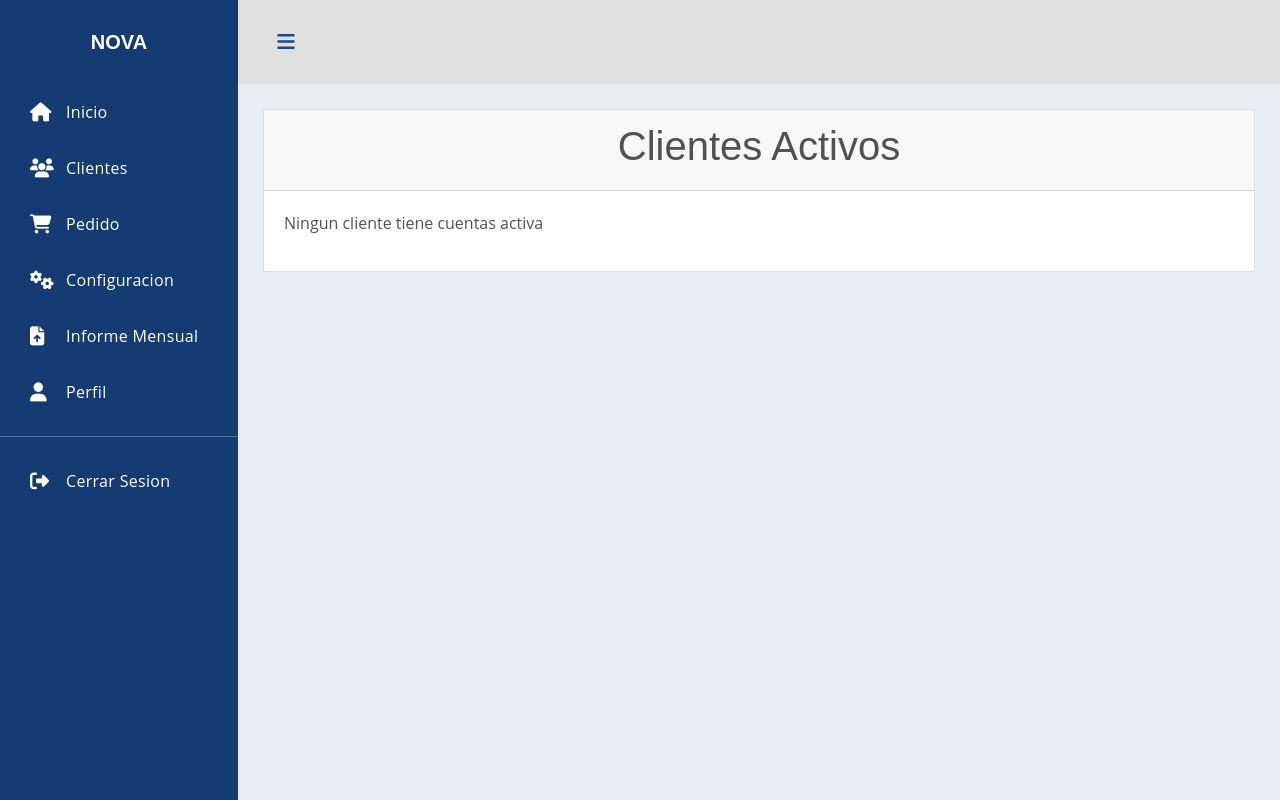
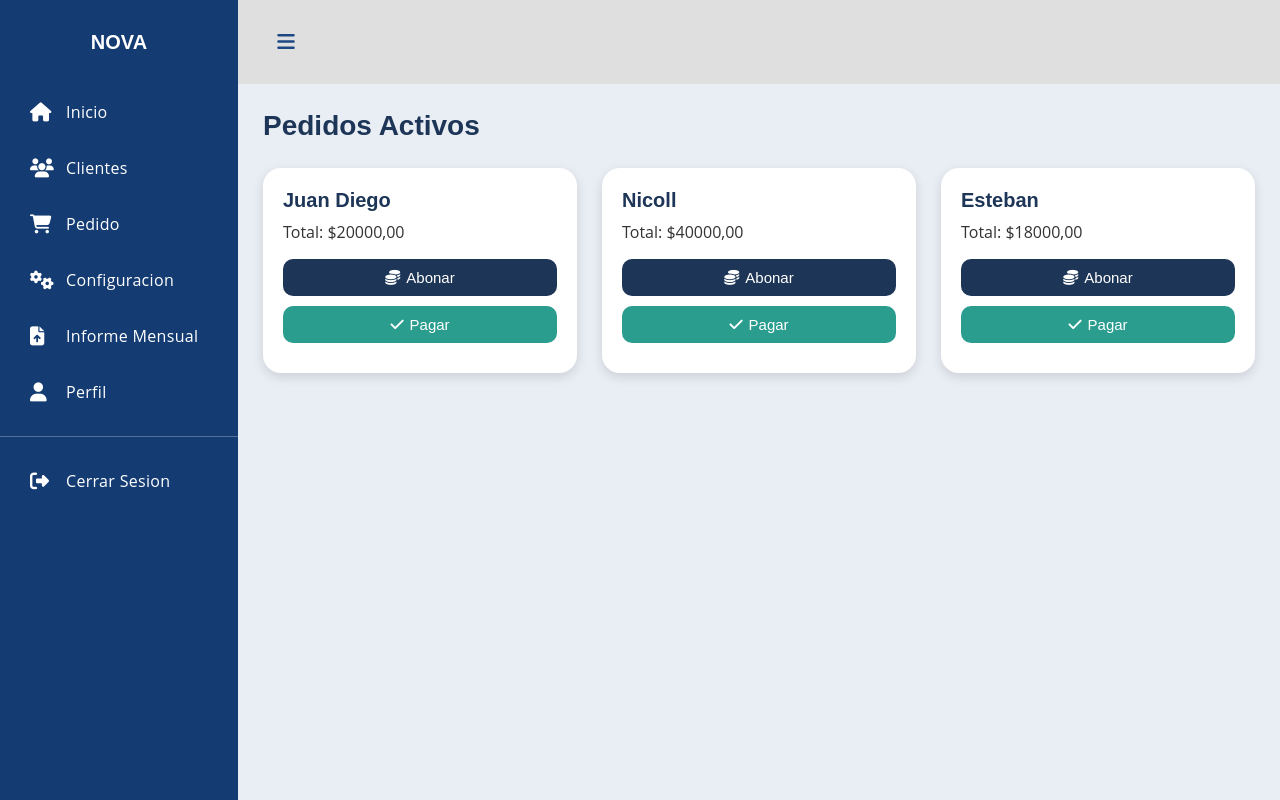
Before and after one commit to JuanDiegoHub/Save-Nova, a Django app: page /menu/ in a window 1280 px wide. Run offline with Django 5.2, Linux system fonts and the light colour scheme; data comes from the database, SQL or seed files in the repository; both versions use the stored data as it was after the commit.

Commit message:
Vista del menu completa

```diff
--- /dev/null
+++ b/menu/static/menu/CSS/pedido.css
@@ -0,0 +1,123 @@
+/* === CONTENEDOR GENERAL === */
+.titulo-pedidos {
+    font-size: 28px;
+    font-weight: 600;
+    color: #1d3557;
+    margin-bottom: 25px;
+}
+
+/* === GRID DE 3 COLUMNAS === */
+.grid-pedidos {
+    display: grid;
+    grid-template-columns: repeat(3, 1fr);
+    gap: 25px;
+}
+
+/* RESPONSIVE */
+@media (max-width: 992px) {
+    .grid-pedidos {
+        grid-template-columns: repeat(2, 1fr);
+    }
+}
+
+@media (max-width: 600px) {
+    .grid-pedidos {
+        grid-template-columns: 1fr;
+    }
+}
+
+/* === TARJETAS DE PEDIDOS === */
+.pedido-card {
+    background: white;
+    padding: 20px;
+    border-radius: 18px;
+    box-shadow: 0px 4px 12px rgba(0, 0, 0, 0.12);
+    transition: 0.3s ease;
+}
+
+.pedido-card:hover {
+    transform: translateY(-4px);
+    box-shadow: 0px 6px 16px rgba(0, 0, 0, 0.18);
+}
+
+/* Cliente */
+.pedido-cliente {
+    font-size: 20px;
+    font-weight: bold;
+    color: #1d3557;
+    margin-bottom: 8px;
+}
+
+/* Total */
+.pedido-total {
+    font-size: 16px;
+    color: #333;
+    margin-bottom: 15px;
+}
+
+/* === BOTONES === */
+.btn-abonar,
+.btn-pagar {
+    width: 100%;
+    padding: 10px 15px;
+    border-radius: 10px;
+    color: white;
+    border: none;
+    cursor: pointer;
+    font-size: 15px;
+    margin-bottom: 10px;
+    display: flex;
+    align-items: center;
+    justify-content: center;
+    gap: 6px;
+    transition: 0.3s ease;
+}
+
+/* Botón Abonar */
+.btn-abonar {
+    background: #1d3557;
+}
+
+.btn-abonar:hover {
+    background: #274b7a;
+}
+
+/* Botón Pagar */
+.btn-pagar {
+    background: #2a9d8f;
+}
+
+.btn-pagar:hover {
+    background: #23867b;
+}
+
+/* === FORMULARIO DE ABONO === */
+#abonoForm {
+    margin-top: 10px;
+}
+
+#abonoForm input,
+.pedido-card form input {
+    width: 100%;
+    padding: 10px;
+    border-radius: 10px;
+    border: 1px solid #ccc;
+    margin-bottom: 10px;
+}
+
+/* Confirmar abono */
+.btn-confirmar-abono {
+    background: #457b9d;
+    color: white;
+    border: none;
+    width: 100%;
+    padding: 10px;
+    border-radius: 10px;
+    font-size: 15px;
+    cursor: pointer;
+    transition: 0.3s;
+}
+
+.btn-confirmar-abono:hover {
+    background: #35627a;
+}
--- /dev/null
+++ b/menu/static/menu/JS/pedidos.js
@@ -0,0 +1,10 @@
+function mostrarAbono(id) {
+    const form = document.getElementById(`abonoForm-${id}`);
+    form.style.display = form.style.display === "none" ? "block" : "none";
+}
+
+function pagarPedido(id) {
+    if (confirm("¿Deseas pagar toda la deuda?")) {
+        window.location.href = `/pedidos/pagar/${id}/`;
+    }
+}
--- a/menu/templates/menu/menu.html
+++ b/menu/templates/menu/menu.html
@@ -4,10 +4,10 @@
 <head>
     <meta charset="UTF-8">
     <meta name="viewport" content="width=device-width, initial-scale=1.0">
+    <title>Pedidos Activos</title>
 
-    <title>{% block title %}Panel principal{% endblock %}</title>
-
-    <link rel="stylesheet" href="{% static 'menu/css/style.css' %}">
+    <link rel="stylesheet" href="{% static 'menu/CSS/style.css' %}">
+    <link rel="stylesheet" href="{% static 'menu/CSS/pedido.css' %}">
     <link rel="shortcut" href="{% static 'menu/images/logo_nova.png' %}">
     <link rel="stylesheet" href="https://cdnjs.cloudflare.com/ajax/libs/font-awesome/6.5.0/css/all.min.css">
     <script src="https://code.jquery.com/jquery-3.6.0.min.js"></script>
@@ -17,58 +17,68 @@
 <div class='dashboard'>
     <div class="dashboard-nav">
         <header>
-            <a href="#!" class="menu-toggle"><i class="fas fa-bars"></i></a>
-
-            <a href="#" class="brand-logo">
-                <span>NOVA</span>
-            </a>
+            <a href="#" class="menu-toggle"><i class="fas fa-bars"></i></a>
+            <a href="#" class="brand-logo"><span>NOVA</span></a>
         </header>
 
         <nav class="dashboard-nav-list">
             <a href="{% url 'menu' %}" class="dashboard-nav-item"><i class="fas fa-home"></i> Inicio</a>
-            <a href="{% url 'lista_clientes' %}" class="dashboard-nav-item">
-                <i class="fas fa-users"></i> Clientes
-            </a>
-
-            <a href="{% url 'crear_pedido'%}" class="dashboard-nav-item"><i class="fas fa-shopping-cart"></i> Pedido</a>
+            <a href="{% url 'lista_clientes' %}" class="dashboard-nav-item"><i class="fas fa-users"></i> Clientes</a>
+            <a href="{% url 'crear_pedido' %}" class="dashboard-nav-item"><i class="fas fa-shopping-cart"></i> Pedido</a>
             <a href="{% url 'config_dashboard' %}" class="dashboard-nav-item"><i class="fas fa-cogs"></i> Configuracion</a>
             <a href="#" class="dashboard-nav-item"><i class="fas fa-file-upload"></i> Informe Mensual</a>
             <a href="#" class="dashboard-nav-item"><i class="fas fa-user"></i> Perfil</a>
-
             <div class="nav-item-divider"></div>
-
-            <a href="{% url 'login' %}" class="dashboard-nav-item">
-                <i class="fas fa-sign-out-alt"></i> Cerrar Sesion
-            </a>
+            <a href="{% url 'login' %}" class="dashboard-nav-item"><i class="fas fa-sign-out-alt"></i> Cerrar Sesion</a>
         </nav>
     </div>
 
     <div class='dashboard-app'>
         <header class='dashboard-toolbar'>
-            <a href="#!" class="menu-toggle"><i class="fas fa-bars"></i></a>
+            <a href="#" class="menu-toggle"><i class="fas fa-bars"></i></a>
         </header>
 
         <div class='dashboard-content'>
             <div class='container'>
 
                 {% block content %}
-                <!-- CONTENIDO POR DEFECTO DEL MENU -->
-                <div class='card'>
-                    <div class='card-header'>
-                        <h1>Clientes Activos</h1>
+                <h1 class="titulo-pedidos">Pedidos Activos</h1>
+
+                <div class="grid-pedidos">
+                    {% for pedido in pedidos %}
+                    <div class="pedido-card" id="pedido-{{ pedido.id_pedido }}">
+                        <h2 class="pedido-cliente">{{ pedido.cliente.nombre }}</h2>
+                        <p class="pedido-total">Total: ${{ pedido.total }}</p>
+
+                        <button class="btn-abonar" onclick="mostrarAbono({{ pedido.id_pedido }})">
+                            <i class="fa-solid fa-coins"></i> Abonar
+                        </button>
+
+                        <button class="btn-pagar" onclick="pagarPedido({{ pedido.id_pedido }})">
+                            <i class="fa-solid fa-check"></i> Pagar
+                        </button>
+
+                        <!-- Formulario real a Django -->
+                        <form method="POST" action="{% url 'abonar_pedido' pedido.id_pedido %}" method="POST"
+                            id="abonoForm-{{ pedido.id_pedido }}" style="display:none;">
+                            {% csrf_token %}
+                            <input type="number" name="abono" placeholder="Valor a abonar" min="1" required>
+                            <button type="submit" class="btn-confirmar-abono">Confirmar</button>
+                        </form>
+
                     </div>
-
-                    <div class='card-body'>
-                        <p>Ningun cliente tiene cuentas activa</p>
-                    </div>
+                    {% empty %}
+                    <p>No hay pedidos activos.</p>
+                    {% endfor %}
+                {% endblock %}
                 </div>
-                {% endblock %}
 
             </div>
         </div>
     </div>
 </div>
 
-<script src="{% static 'menu/js/menu.js' %}"></script>
+<script src="{% static 'menu/JS/menu.js' %}"></script>
+<script src="{% static 'menu/JS/pedidos.js' %}"></script>
 </body>
 </html>
--- a/menu/urls.py
+++ b/menu/urls.py
@@ -1,6 +1,6 @@
 from django.urls import path
-from .views import menu_principal
+from .views import menu
 
 urlpatterns = [
-    path('', menu_principal, name='menu'),
+    path('', menu, name="menu"),
 ]
--- a/menu/views.py
+++ b/menu/views.py
@@ -1,4 +1,7 @@
-from django.shortcuts import render
+from django.shortcuts import render, redirect, get_object_or_404
+from pedido.models import Pedido
 
-def menu_principal(request):
-    return render(request, "menu/menu.html")
+# Vista principal que muestra los pedidos en tarjetas
+def menu(request):
+    pedidos = Pedido.objects.all()
+    return render(request, "menu/menu.html", {"pedidos": pedidos})
--- a/pedido/models.py
+++ b/pedido/models.py
@@ -37,3 +37,14 @@ class DetallePedido(models.Model):
 
     def __str__(self):
         return f"{self.nombre_producto} x{self.cantidad}"
+
+class MovimientoPago(models.Model):
+    id_movimiento = models.AutoField(primary_key=True)
+    pedido = models.ForeignKey(Pedido, on_delete=models.CASCADE, related_name="movimientos")
+    cliente = models.ForeignKey(Cliente, on_delete=models.CASCADE)
+    monto = models.DecimalField(max_digits=10, decimal_places=2)
+    tipo = models.CharField(max_length=20)  # "abono" o "pago_total"
+    fecha = models.DateTimeField(auto_now_add=True)
+
+    def __str__(self):
+        return f"{self.tipo} - {self.cliente.nombre} - {self.monto}"
--- a/pedido/urls.py
+++ b/pedido/urls.py
@@ -4,4 +4,6 @@ from . import views
 urlpatterns = [
     path("crear/", views.crear_pedido, name="crear_pedido"),
     path("guardar/", views.guardar_pedido, name="guardar_pedido"),
+    path('abonar/<int:id_pedido>/', views.abonar_pedido, name='abonar_pedido'),
+    path('pagar/<int:id_pedido>/', views.pagar_pedido, name='pagar_pedido'),
 ]
```
Also changed, not shown: pedido/views.py (+39 -2 lines), db.sqlite3, pedido/migrations/0003_movimientopago.py (added).
